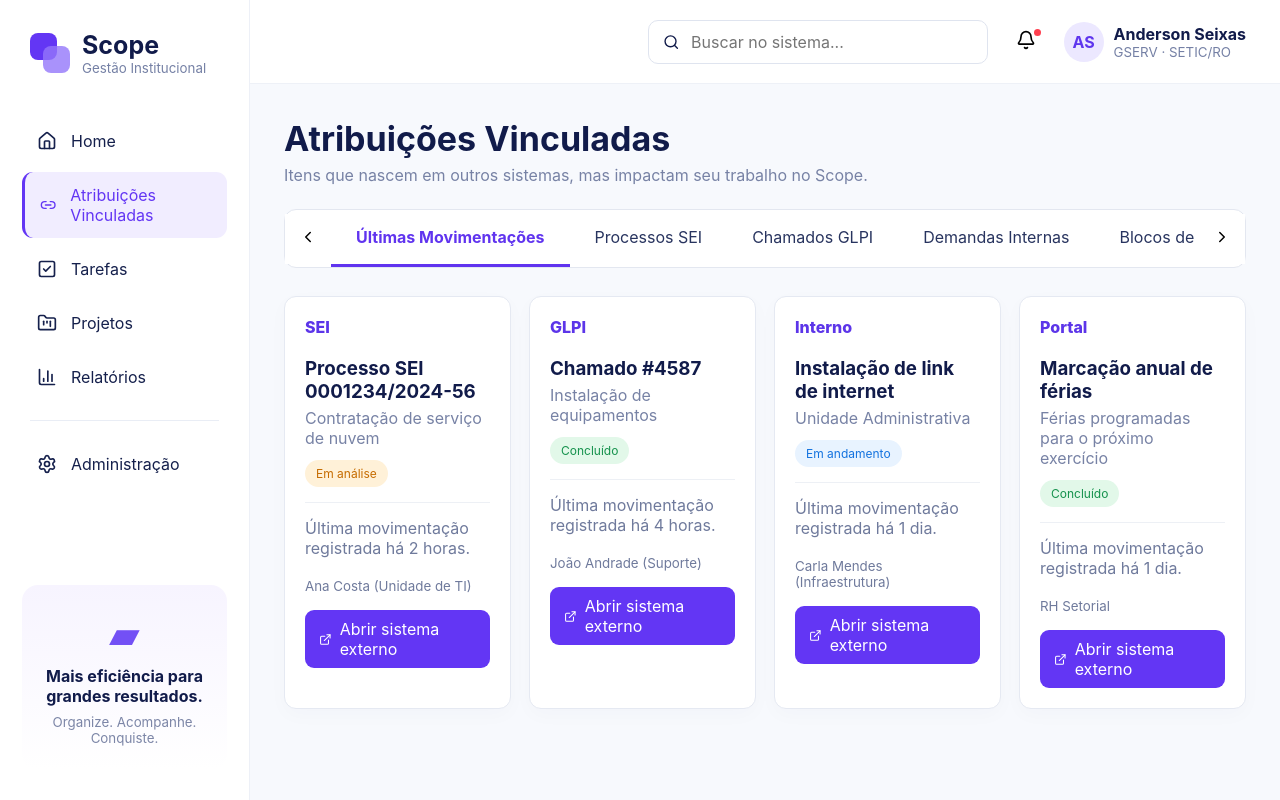
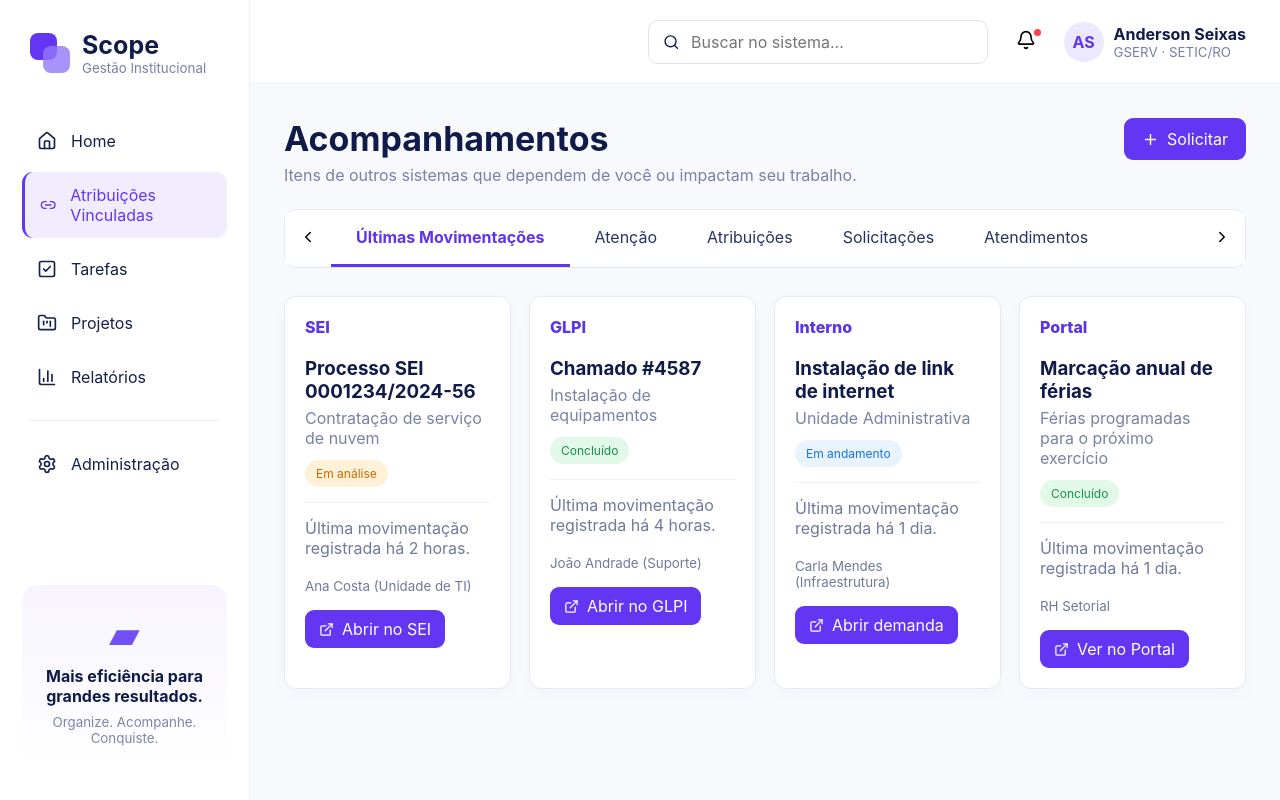
Before and after one commit to 6xAs/scope-react-ts, a React (Vite) app: page /atribuicoes in a window 1280 px wide. Built offline with nearby package versions, Linux system fonts and the light colour scheme.

Commit message:
feat: evolui atribuições para acompanhamentos interoperáveis

```diff
--- a/src/pages/Assignments.tsx
+++ b/src/pages/Assignments.tsx
@@ -1 +1,80 @@
-import {ExternalLink} from 'lucide-react';import{useState}from'react';import{PageTabs}from'../components/PageTabs';import{assignments}from'../data/mock';import{StatusPill}from'../components/StatusPill';const tabs=['Últimas Movimentações','Processos SEI','Chamados GLPI','Demandas Internas','Blocos de Assinatura'];export function Assignments(){const[active,setActive]=useState(tabs[0]);const list=active===tabs[0]?assignments.slice(0,4):assignments.filter(a=>active==='Processos SEI'?a.source==='SEI':active==='Chamados GLPI'?a.source==='GLPI':true);return <div><div className="title-row"><div><h1>Atribuições Vinculadas</h1><p>Itens que nascem em outros sistemas, mas impactam seu trabalho no Scope.</p></div></div><PageTabs tabs={tabs} active={active} onChange={setActive}/><div className="cards-grid assignment-grid">{list.map(a=><article className="assignment-card" key={a.id}><div className={`source-badge ${a.source.toLowerCase()}`}>{a.source}</div><h3>{a.title}</h3><p>{a.subtitle}</p><StatusPill>{a.status}</StatusPill><div className="assignment-note">Última movimentação registrada {a.updated}.</div><small>{a.owner}</small><a className="primary small link-btn" href={a.externalUrl} target="_blank" rel="noreferrer"><ExternalLink size={15}/>Abrir sistema externo</a></article>)}</div></div>}
+import {ExternalLink,Plus,Search,X} from 'lucide-react'
+import {useMemo,useState} from 'react'
+import {PageTabs} from '../components/PageTabs'
+import {assignments,serviceShortcuts} from '../data/mock'
+import {StatusPill} from '../components/StatusPill'
+
+const tabs=['Últimas Movimentações','Atenção','Atribuições','Solicitações','Atendimentos']
+
+export function Assignments(){
+  const [active,setActive]=useState(tabs[0])
+  const [catalogOpen,setCatalogOpen]=useState(false)
+  const [query,setQuery]=useState('')
+
+  const list=useMemo(()=>{
+    if(active==='Últimas Movimentações') return assignments.slice(0,4)
+    if(active==='Atenção') return assignments.filter(item=>item.attention)
+    if(active==='Atribuições') return assignments.filter(item=>item.kind==='atribuicao')
+    if(active==='Solicitações') return assignments.filter(item=>item.kind==='solicitacao')
+    return assignments.filter(item=>item.kind==='atendimento')
+  },[active])
+
+  const services=serviceShortcuts.filter(service=>{
+    const term=query.trim().toLowerCase()
+    if(!term) return true
+    return service.title.toLowerCase().includes(term)||service.description.toLowerCase().includes(term)
+  })
+
+  return <div>
+    <div className="title-row">
+      <div>
+        <h1>Acompanhamentos</h1>
+        <p>Itens de outros sistemas que dependem de você ou impactam seu trabalho.</p>
+      </div>
+      <button className="primary" onClick={()=>setCatalogOpen(true)}><Plus size={17}/>Solicitar</button>
+    </div>
+
+    <PageTabs tabs={tabs} active={active} onChange={setActive}/>
+
+    <div className="cards-grid assignment-grid">
+      {list.map(item=><article className="assignment-card" key={item.id}>
+        <div className="source-badge">{item.source}</div>
+        <h3>{item.title}</h3>
+        <p>{item.subtitle}</p>
+        <StatusPill>{item.status}</StatusPill>
+        <div className="assignment-note">Última movimentação registrada {item.updated}.</div>
+        <small>{item.owner}</small>
+        <a className="primary small link-btn" href={item.externalUrl} target="_blank" rel="noreferrer">
+          <ExternalLink size={15}/>{item.actionLabel??'Abrir origem'}
+        </a>
+      </article>)}
+    </div>
+
+    {catalogOpen&&<div className="service-overlay" onMouseDown={()=>setCatalogOpen(false)}>
+      <section className="service-panel" onMouseDown={event=>event.stopPropagation()}>
+        <div className="service-panel-head">
+          <div>
+            <h2>Solicitar serviço</h2>
+            <p>Encontre o que precisa sem procurar em qual sistema o serviço está.</p>
+          </div>
+          <button className="icon-button service-close" onClick={()=>setCatalogOpen(false)} aria-label="Fechar"><X size={20}/></button>
+        </div>
+
+        <label className="service-search">
+          <Search size={18}/>
+          <input autoFocus value={query} onChange={event=>setQuery(event.target.value)} placeholder="Buscar serviço..."/>
+        </label>
+
+        <div className="service-list">
+          {services.map(service=><a key={service.id} className="service-row" href={service.externalUrl} target="_blank" rel="noreferrer">
+            <div>
+              <strong>{service.title}</strong>
+              <small>{service.description}</small>
+            </div>
+            <span>{service.source}</span>
+          </a>)}
+        </div>
+      </section>
+    </div>}
+  </div>
+}
```
